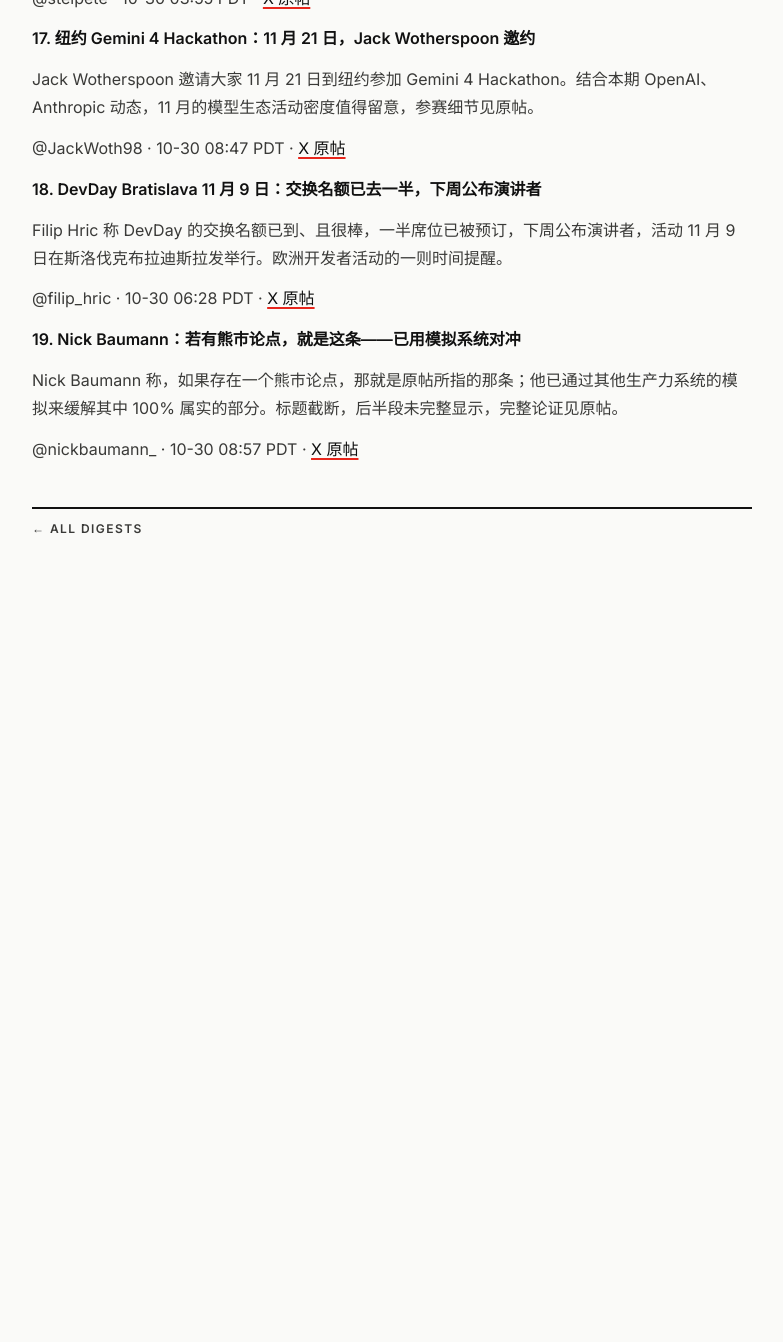
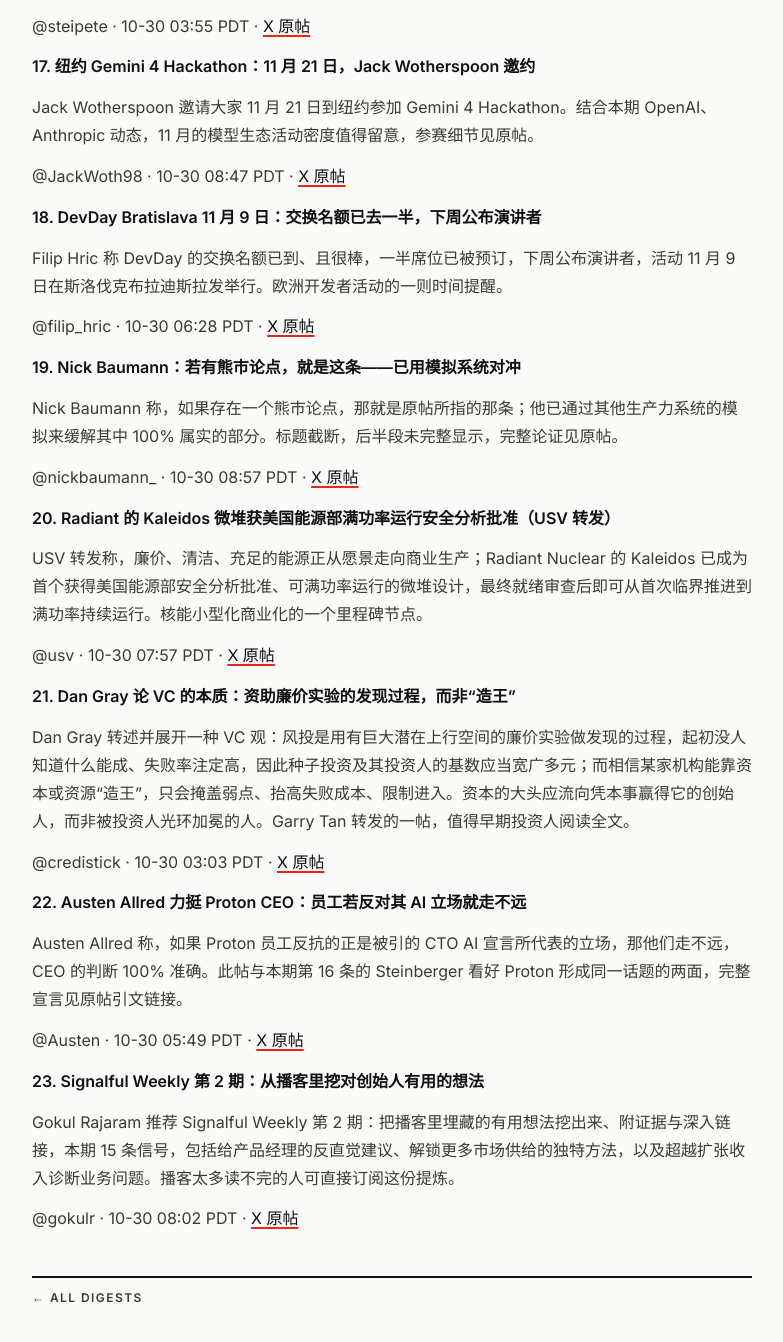
Before and after one commit to cptidiot/mzhao.me, a Jekyll site: the page built from _digests/2026-10-30-x-lists-0900.md, in a window 1280 px wide and 1400 px high, scrolled down 3410 px. Shown: the top 1342 px of the window, without its empty margins (248-1031 px from the left). Built offline with Jekyll 4.4.1, drawn with Linux system fonts in a browser that asks for light colours; before the commit the page ends 4041 px from its top, so only the background shows below that; some of the changed text lies outside the part shown.

Commit message:
Digest: x-lists 2026-10-30 supplement

```diff
--- a/_digests/2026-10-30-x-lists-0900.md
+++ b/_digests/2026-10-30-x-lists-0900.md
@@ -3,7 +3,7 @@
 section_name: X Lists 精选
 date: "2026-10-30 09:00:00 -0700"
 title: "X Lists 精选 Digest — 2026-10-30 09:00"
-excerpt: "本期 19 组 24 帖（抢救版：浏览器汇总未送达，凭直接观察的帖子 ID 与雪花时间整理）：Claude Code 仿冒扩展事件；OpenAI Private Intelligence；Cohere 加拿大 40 亿加元投资；Waymo 日本车型之争；Texas 民调；另有 FSD、Sierra 里程碑、Mirrors 等。"
+excerpt: "本期 23 组 28 帖（抢救版 + 迟到结果补录）：Claude Code 仿冒扩展事件；OpenAI Private Intelligence；Cohere 加拿大 40 亿加元投资；Radiant 微堆获 DOE 批准；Dan Gray 论 VC 本质；Waymo 日本车型之争；Texas 民调；另有 FSD、Sierra 里程碑、Mirrors 等。"
 items:
   - title: "Claude Code 仿冒扩展事件：Cursor 市场出现被篡改的副本，Anthropic 澄清与己无关"
     summary: "Alex Albert 澄清：这不是官方 Claude Code 扩展，而是有人篡改后发布的副本，Anthropic 没有构建或发布它；Felix Rieseberg 进一步说明，事件并非 Anthropic 系统或员工电脑被入侵，而是恶意行为者利用 Cursor 市场的准入发布了篡改版，Anthropic 正与 Cursor 合作处理。同期 Peter Steinberger 回复称，自己 2 月在 ClawHub 上的旧代码当时确实对恶意使用考虑不周、此后已修复；Atalocke 则有“安全是失败者思维”一帖，构成这场安全争论的另一面。本时段最值得开发者立即自查的一条：凡从 Cursor 市场装过 Claude Code 扩展的，先核对来源。"
@@ -42,13 +42,13 @@
     url: "https://x.com/demishassabis/status/2116194488464839156"
     link_label: "X 原帖"
   - title: "GV 祝贺 Sierra 里程碑：Bret Taylor 与 Clay Bavor 团队的大日子"
-    summary: "GV 发帖祝贺 Bret Taylor、Clay Bavor 与整个 Sierra 团队迎来“巨大里程碑”，标题未显示具体里程碑内容，细节见原帖。Sierra 是前 Salesforce 联合 CEO 团队的 AI 客服公司，此动态值得追踪其后续官方口径。"
+    summary: "GV 发帖祝贺 Bret Taylor、Clay Bavor 与整个 Sierra 团队迎来“巨大里程碑”；被引的 Sierra 原帖称其已服务近 50% 的财富 50 强，但引文在“今日达成”处截断、具体数字未完整显示，细节见原帖。Sierra 是前 Salesforce 联合 CEO 团队的 AI 客服公司，此动态值得追踪其后续官方口径。"
     stat: "@GVteam"
     time: "10-30 08:30"
     url: "https://x.com/GVteam/status/2116190906046976328"
     link_label: "X 原帖"
   - title: "Jason：Waymo 日本车队用的 BZ EV 不够看，Alphard 才是正确答案"
-    summary: "Jason 评论 Waymo 在日本自动驾驶车队选用的 BZ EV：感觉像是被倾销进车队、或许因为便宜；他认为真正该用的是 Alphard（丰田埃尔法），宝马 i7 chauffeur 版排第二。Robotaxi 落地时“乘客体验的车”与“成本最优的车”之争，一个来自车队视角的具体判断。"
+    summary: "Jason 评论 Waymo 在日本自动驾驶车队选用的 BZ EV：感觉像是被倾销进车队、或许因为便宜；他认为真正该用的是 Alphard（丰田埃尔法），宝马 i7 chauffeur 版以 3 倍成本排第二，并点名喊话 nuro 与 dkhos 合作或仿制 Alphard 做 robotaxi 车队。Robotaxi 落地时“乘客体验的车”与“成本最优的车”之争，一个来自车队视角的具体判断。"
     stat: "@Jason"
     time: "10-30 08:39"
     url: "https://x.com/Jason/status/2116193359140180247"
@@ -119,6 +119,30 @@
     time: "10-30 08:57"
     url: "https://x.com/nickbaumann_/status/2116197929450889470"
     link_label: "X 原帖"
+  - title: "Radiant 的 Kaleidos 微堆获美国能源部满功率运行安全分析批准（USV 转发）"
+    summary: "USV 转发称，廉价、清洁、充足的能源正从愿景走向商业生产；Radiant Nuclear 的 Kaleidos 已成为首个获得美国能源部安全分析批准、可满功率运行的微堆设计，最终就绪审查后即可从首次临界推进到满功率持续运行。核能小型化商业化的一个里程碑节点。"
+    stat: "@usv"
+    time: "10-30 07:57"
+    url: "https://x.com/usv/status/2116182755763425557"
+    link_label: "X 原帖"
+  - title: "Dan Gray 论 VC 的本质：资助廉价实验的发现过程，而非“造王”"
+    summary: "Dan Gray 转述并展开一种 VC 观：风投是用有巨大潜在上行空间的廉价实验做发现的过程，起初没人知道什么能成、失败率注定高，因此种子投资及其投资人的基数应当宽广多元；而相信某家机构能靠资本或资源“造王”，只会掩盖弱点、抬高失败成本、限制进入。资本的大头应流向凭本事赢得它的创始人，而非被投资人光环加冕的人。Garry Tan 转发的一帖，值得早期投资人阅读全文。"
+    stat: "@credistick"
+    time: "10-30 03:03"
+    url: "https://x.com/credistick/status/2116108641560297981"
+    link_label: "X 原帖"
+  - title: "Austen Allred 力挺 Proton CEO：员工若反对其 AI 立场就走不远"
+    summary: "Austen Allred 称，如果 Proton 员工反抗的正是被引的 CTO AI 宣言所代表的立场，那他们走不远，CEO 的判断 100% 准确。此帖与本期第 16 条的 Steinberger 看好 Proton 形成同一话题的两面，完整宣言见原帖引文链接。"
+    stat: "@Austen"
+    time: "10-30 05:49"
+    url: "https://x.com/Austen/status/2116150505629970723"
+    link_label: "X 原帖"
+  - title: "Signalful Weekly 第 2 期：从播客里挖对创始人有用的想法"
+    summary: "Gokul Rajaram 推荐 Signalful Weekly 第 2 期：把播客里埋藏的有用想法挖出来、附证据与深入链接，本期 15 条信号，包括给产品经理的反直觉建议、解锁更多市场供给的独特方法，以及超越扩张收入诊断业务问题。播客太多读不完的人可直接订阅这份提炼。"
+    stat: "@gokulr"
+    time: "10-30 08:02"
+    url: "https://x.com/gokulr/status/2116183960493470105"
+    link_label: "X 原帖"
 ---
 
 # X Lists 精选 Digest — 2026-10-30 09:00
@@ -165,13 +189,13 @@
 
 **7. GV 祝贺 Sierra 里程碑：Bret Taylor 与 Clay Bavor 团队的大日子**
 
-GV 发帖祝贺 Bret Taylor、Clay Bavor 与整个 Sierra 团队迎来“巨大里程碑”，标题未显示具体里程碑内容，细节见原帖。Sierra 是前 Salesforce 联合 CEO 团队的 AI 客服公司，此动态值得追踪其后续官方口径。
+GV 发帖祝贺 Bret Taylor、Clay Bavor 与整个 Sierra 团队迎来“巨大里程碑”；被引的 Sierra 原帖称其已服务近 50% 的财富 50 强，但引文在“今日达成”处截断、具体数字未完整显示，细节见原帖。Sierra 是前 Salesforce 联合 CEO 团队的 AI 客服公司，此动态值得追踪其后续官方口径。
 
 @GVteam · 10-30 08:30 PDT · [X 原帖](https://x.com/GVteam/status/2116190906046976328)
 
 **8. Jason：Waymo 日本车队用的 BZ EV 不够看，Alphard 才是正确答案**
 
-Jason 评论 Waymo 在日本自动驾驶车队选用的 BZ EV：感觉像是被倾销进车队、或许因为便宜；他认为真正该用的是 Alphard（丰田埃尔法），宝马 i7 chauffeur 版排第二。Robotaxi 落地时“乘客体验的车”与“成本最优的车”之争，一个来自车队视角的具体判断。
+Jason 评论 Waymo 在日本自动驾驶车队选用的 BZ EV：感觉像是被倾销进车队、或许因为便宜；他认为真正该用的是 Alphard（丰田埃尔法），宝马 i7 chauffeur 版以 3 倍成本排第二，并点名喊话 nuro 与 dkhos 合作或仿制 Alphard 做 robotaxi 车队。Robotaxi 落地时“乘客体验的车”与“成本最优的车”之争，一个来自车队视角的具体判断。
 
 @Jason · 10-30 08:39 PDT · [X 原帖](https://x.com/Jason/status/2116193359140180247)
 
@@ -240,3 +264,27 @@
 Nick Baumann 称，如果存在一个熊市论点，那就是原帖所指的那条；他已通过其他生产力系统的模拟来缓解其中 100% 属实的部分。标题截断，后半段未完整显示，完整论证见原帖。
 
 @nickbaumann_ · 10-30 08:57 PDT · [X 原帖](https://x.com/nickbaumann_/status/2116197929450889470)
+
+**20. Radiant 的 Kaleidos 微堆获美国能源部满功率运行安全分析批准（USV 转发）**
+
+USV 转发称，廉价、清洁、充足的能源正从愿景走向商业生产；Radiant Nuclear 的 Kaleidos 已成为首个获得美国能源部安全分析批准、可满功率运行的微堆设计，最终就绪审查后即可从首次临界推进到满功率持续运行。核能小型化商业化的一个里程碑节点。
+
+@usv · 10-30 07:57 PDT · [X 原帖](https://x.com/usv/status/2116182755763425557)
+
+**21. Dan Gray 论 VC 的本质：资助廉价实验的发现过程，而非“造王”**
+
+Dan Gray 转述并展开一种 VC 观：风投是用有巨大潜在上行空间的廉价实验做发现的过程，起初没人知道什么能成、失败率注定高，因此种子投资及其投资人的基数应当宽广多元；而相信某家机构能靠资本或资源“造王”，只会掩盖弱点、抬高失败成本、限制进入。资本的大头应流向凭本事赢得它的创始人，而非被投资人光环加冕的人。Garry Tan 转发的一帖，值得早期投资人阅读全文。
+
+@credistick · 10-30 03:03 PDT · [X 原帖](https://x.com/credistick/status/2116108641560297981)
+
+**22. Austen Allred 力挺 Proton CEO：员工若反对其 AI 立场就走不远**
+
+Austen Allred 称，如果 Proton 员工反抗的正是被引的 CTO AI 宣言所代表的立场，那他们走不远，CEO 的判断 100% 准确。此帖与本期第 16 条的 Steinberger 看好 Proton 形成同一话题的两面，完整宣言见原帖引文链接。
+
+@Austen · 10-30 05:49 PDT · [X 原帖](https://x.com/Austen/status/2116150505629970723)
+
+**23. Signalful Weekly 第 2 期：从播客里挖对创始人有用的想法**
+
+Gokul Rajaram 推荐 Signalful Weekly 第 2 期：把播客里埋藏的有用想法挖出来、附证据与深入链接，本期 15 条信号，包括给产品经理的反直觉建议、解锁更多市场供给的独特方法，以及超越扩张收入诊断业务问题。播客太多读不完的人可直接订阅这份提炼。
+
+@gokulr · 10-30 08:02 PDT · [X 原帖](https://x.com/gokulr/status/2116183960493470105)
```
